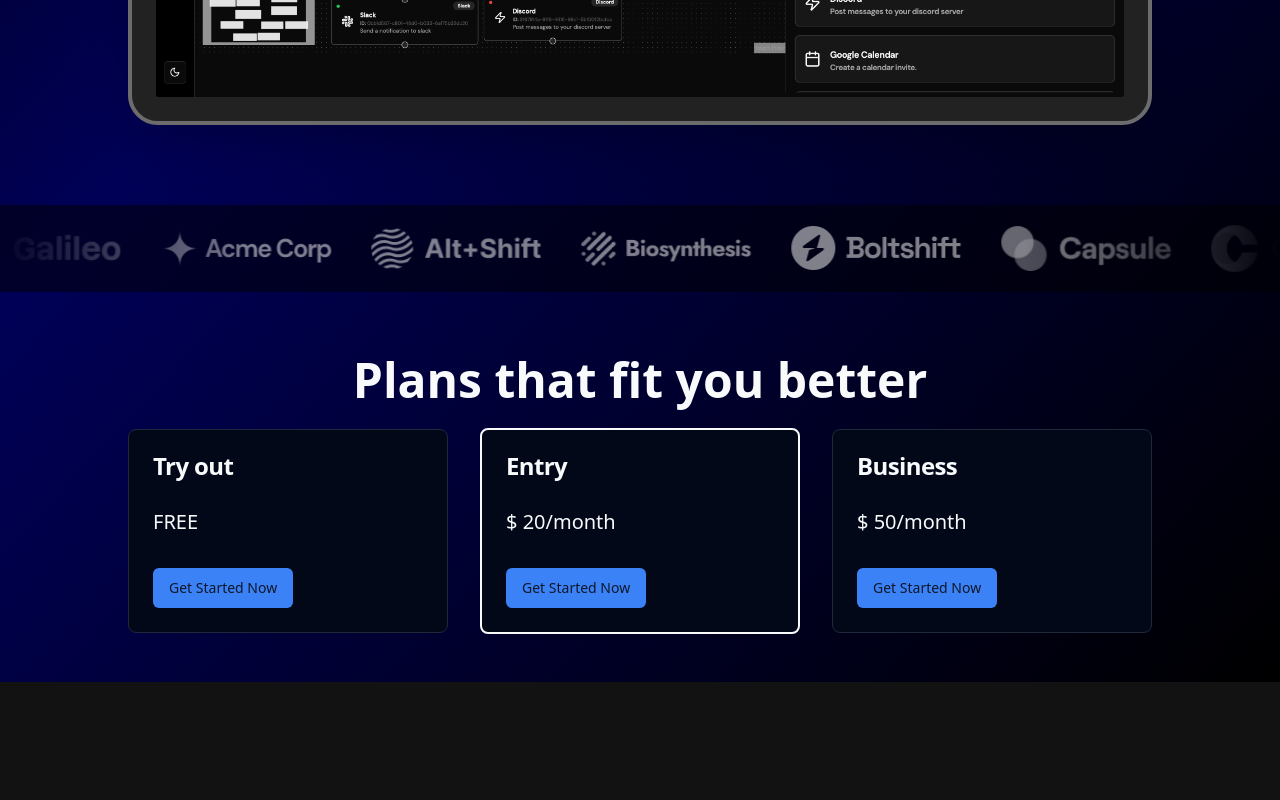
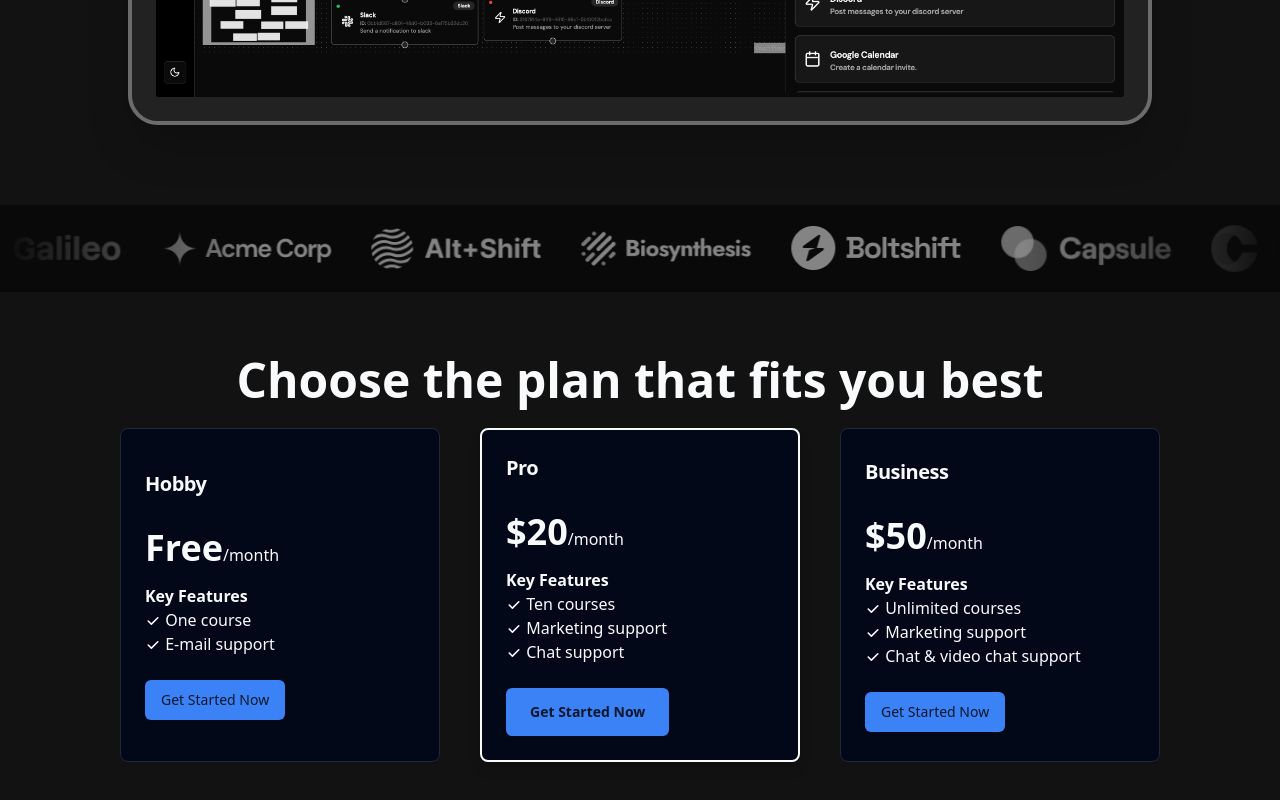
Before and after one commit to rhkina/spider.academy, a Next.js app: page / in a window 1280 px wide. Shown: the part 909-1709 px from the top of the page. Before the commit the page ends 1591 px from the top, so only its background shows below. Built offline with nearby package versions, Linux system fonts and the light colour scheme; a web font is replaced by a local one.

Commit message:
Finished Pricing Card component.

```diff
--- a/package.json
+++ b/package.json
@@ -23,6 +23,7 @@
     "next-themes": "^0.3.0",
     "react": "^18",
     "react-dom": "^18",
+    "react-icons": "^5.0.1",
     "sonner": "^1.4.41",
     "tailwind-merge": "^2.2.2",
     "tailwindcss-animate": "^1.0.7"
--- a/src/app/globals.css
+++ b/src/app/globals.css
@@ -11,13 +11,6 @@
 *::-webkit-scrollbar {
   display: none !important;
 }
-.bg-radial-gradient {
-  background-image: radial-gradient(
-    circle at 10% 20%,
-    rgba(4, 159, 108, 1) 0%,
-    rgba(194, 254, 113, 1) 90.1%
-  );
-}
 
 .bg-gradient {
   background: var(--gradient);
@@ -25,12 +18,7 @@
 
 @layer base {
   :root {
-    --gradient: radial-gradient(
-      circle,
-      rgba(255, 255, 255, 1) 0%,
-      rgba(242, 254, 255, 1) 40%,
-      rgba(255, 255, 255, 1) 100%
-    );
+    --gradient: radial-gradient(#e5e7eb_1px, transparent_1px);
     --background: 0 0% 100%;
     --foreground: 222.2 84% 4.9%;
     --card: 0 0% 100%;
@@ -54,11 +42,10 @@
   }
 
   .dark {
-    --gradient: linear-gradient(
-      313deg,
-      rgba(0, 0, 0, 1) 0%,
-      rgba(0, 0, 87, 1) 59%,
-      rgba(0, 0, 0, 1) 100%
+    --gradient: radial-gradient(
+      circle_500px_at_50%_200px,
+      #3e3e3e,
+      transparent
     );
     --background: 222.2 84% 4.9%;
     --foreground: 210 40% 98%;
--- a/src/app/page.tsx
+++ b/src/app/page.tsx
@@ -4,6 +4,7 @@
 import PricingCard from "@/components/global/pricing-card";
 import { Button } from "@/components/ui/button";
 import { clients, products } from "@/lib/constants";
+import { HiCheck } from "react-icons/hi";
 import Image from "next/image";
 
 export default function Home() {
@@ -49,30 +50,70 @@
         />
       </div>
       <MaxWidthWrapper>
-        <section className="mb-12 mt-16 h-fit ">
+        <section className="mb-12 mt-16 h-fit">
           <h1
             className="mb-4 text-balance text-center font-sans
                 text-4xl font-bold md:mb-6 md:text-5xl"
           >
-            Plans that fit you better
+            Choose the plan that fits you best
           </h1>
-          <div className="flex flex-auto flex-wrap items-center justify-center gap-8">
+          <div className="container m-auto grid grid-cols-1 justify-center gap-6 md:grid-cols-2 lg:grid-cols-3">
             <PricingCard
-              title="Try out"
+              className="h-full min-w-56 max-w-80 justify-self-center"
+              title="Hobby"
               price={0}
               buttonLabel="Get Started Now"
-            />
+            >
+              <h3 className="mt-1 text-base font-semibold">Key Features</h3>
+              <ul className="list-none gap-10">
+                <li>
+                  <HiCheck className="inline-block" /> One course
+                </li>
+                <li>
+                  <HiCheck className="inline-block" /> E-mail support
+                </li>
+              </ul>
+            </PricingCard>
             <PricingCard
-              title="Entry"
+              title="Pro"
+              className="h-full min-w-56 max-w-80 justify-self-center"
               price={20}
-              mostPopular={true}
+              bestChoice={true}
               buttonLabel="Get Started Now"
-            />
+            >
+              <h3 className="mt-1 text-base font-semibold">Key Features</h3>
+              <ul className="list-none gap-10">
+                <li>
+                  <HiCheck className="inline-block" /> Ten courses
+                </li>
+                <li>
+                  <HiCheck className="inline-block" /> Marketing support
+                </li>
+
+                <li>
+                  <HiCheck className="inline-block" /> Chat support
+                </li>
+              </ul>
+            </PricingCard>
             <PricingCard
               title="Business"
+              className="h-full min-w-56 max-w-80 justify-self-center"
               price={50}
               buttonLabel="Get Started Now"
-            />
+            >
+              <h3 className="mt-1 text-base font-semibold">Key Features</h3>
+              <ul className="list-none gap-10">
+                <li>
+                  <HiCheck className="inline-block" /> Unlimited courses
+                </li>
+                <li>
+                  <HiCheck className="inline-block" /> Marketing support
+                </li>
+                <li>
+                  <HiCheck className="inline-block" /> Chat & video chat support
+                </li>
+              </ul>
+            </PricingCard>
           </div>
         </section>
       </MaxWidthWrapper>
--- a/src/components/global/pricing-card.tsx
+++ b/src/components/global/pricing-card.tsx
@@ -1,3 +1,4 @@
+"use client";
 import React from "react";
 
 import { Button } from "@/components/ui/button";
@@ -9,49 +10,56 @@
   CardHeader,
   CardTitle,
 } from "@/components/ui/card";
+
 import { cn } from "@/lib/utils";
 
 type PricingCardProps = {
   title: string;
-  description?: string;
+  subtitle?: string;
   price: number;
   buttonLabel: string;
-  mostPopular?: boolean;
-  planList?: string[];
+  bestChoice?: boolean;
   className?: string;
+  children?: React.ReactNode;
 };
 const PricingCard = ({
   title,
-  description,
+  subtitle,
   price,
   buttonLabel,
-  mostPopular,
+  bestChoice,
   className,
+  children,
 }: PricingCardProps) => {
   return (
     <Card
       className={cn(
-        "z-[49] w-[320px]",
-        mostPopular ? "border-2 border-accent-foreground" : "",
+        bestChoice
+          ? "z-[49] w-[300px] border-2 border-card-foreground shadow-lg"
+          : "z-[49] w-[300px]",
+        "flex w-full max-w-screen-sm flex-grow flex-col items-start justify-center",
+        className,
       )}
     >
       <CardHeader>
-        <CardTitle>{title}</CardTitle>
-        <CardDescription>{description}</CardDescription>
+        <CardTitle className="text-xl">{title}</CardTitle>
+        <CardDescription>{subtitle}</CardDescription>
       </CardHeader>
       <CardContent>
-        <h2 className="text-xl">
-          {price === 0 ? "FREE" : "$ " + price + "/month"}
-        </h2>
         <form>
-          <div className="grid w-full items-center gap-[8px]">
-            <div className="flex flex-col space-y-[8px]"></div>
-            <div className="flex flex-col space-y-[8px]"></div>
+          <div className="inline-block text-4xl font-semibold">
+            {price === 0 ? "Free" : "$" + price}
           </div>
+          <div className="inline-block">/month</div>
         </form>
+        <div className="mt-4">{children}</div>
       </CardContent>
-      <CardFooter className="flex justify-between">
-        <Button>{buttonLabel}</Button>
+      <CardFooter className="flex items-center justify-center">
+        <div className="flex items-center justify-center">
+          <Button className={bestChoice ? "p-6 font-semibold" : ""}>
+            {buttonLabel}
+          </Button>
+        </div>
       </CardFooter>
     </Card>
   );
```
Also changed, not shown: 1 other file (tests, documents, lock files or other folders).
